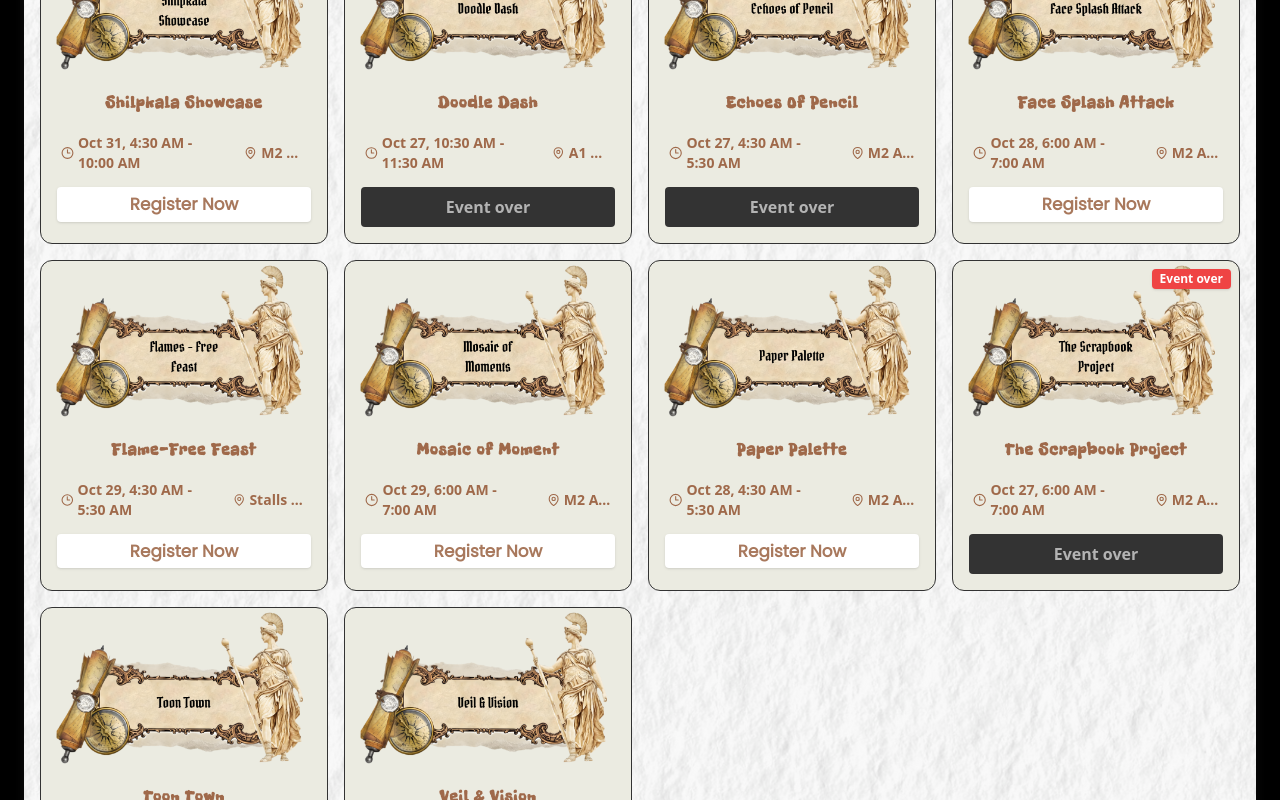
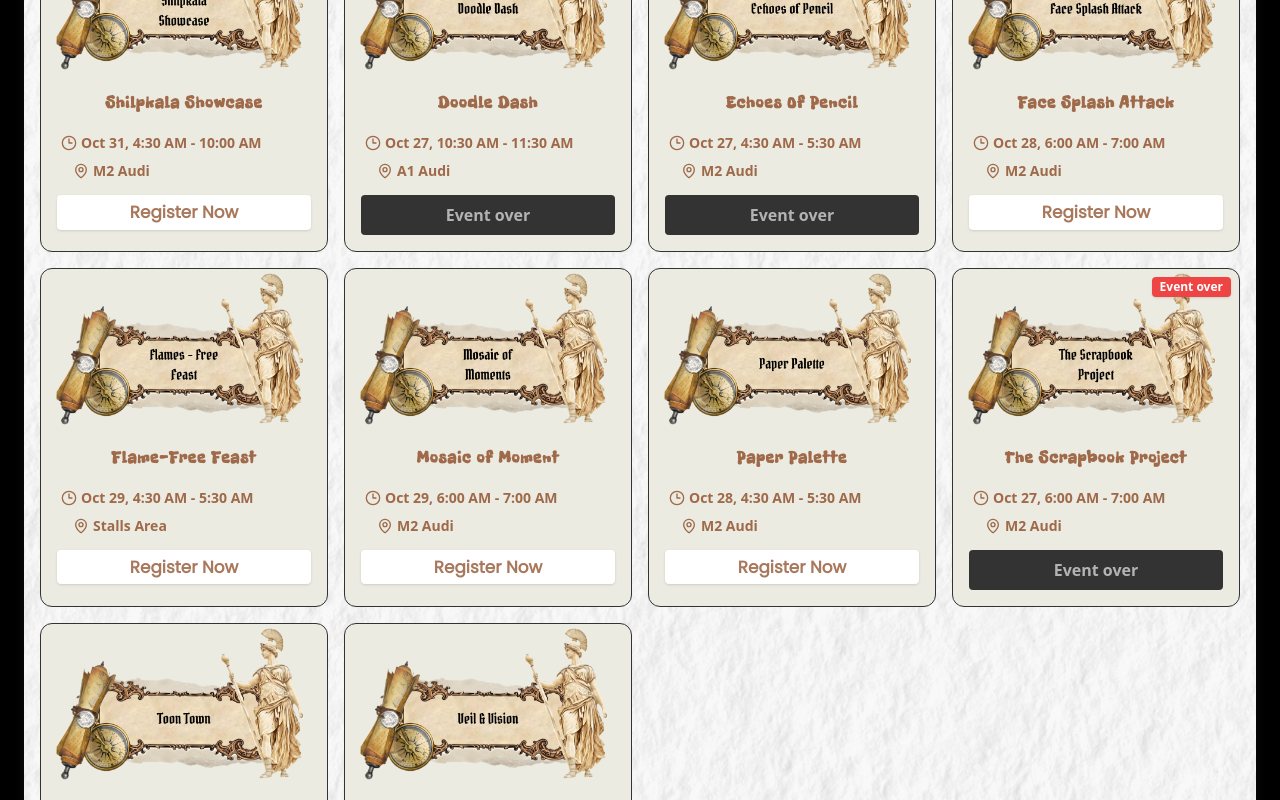
Before and after one commit to chrismat-05/Shilpkala-2025, a React (Vite) app: page / in a window 1280 px wide. Shown: the part 820-1620 px from the top of the page. Built offline with nearby package versions, Linux system fonts and the light colour scheme; a web font is replaced by a local one.

Commit message:
Fix event timings and venue display to prevent truncation on all screen sizes
Co-authored-by: chrismat-05 <130284769+chrismat-05@users.noreply.github.com>

```diff
--- a/src/components/EventCard.tsx
+++ b/src/components/EventCard.tsx
@@ -124,18 +124,18 @@ const EventCard: React.FC<EventCardProps> = ({
           >
             <div
               className={cn(
-                "w-full flex flex-col sm:flex-row items-start sm:items-center text-xs sm:text-sm gap-1 sm:gap-2 px-1 py-0.5 font-semibold text-[#9f694a]",
+                "w-full flex flex-col sm:flex-row sm:flex-wrap items-start sm:items-center text-xs sm:text-sm gap-1 sm:gap-2 px-1 py-0.5 font-semibold text-[#9f694a]",
                 venue ? "sm:justify-between" : "justify-start"
               )}
             >
-              <span className="flex items-center gap-1 text-left">
-                <Clock3 className="w-4 h-4" aria-hidden="true" />
+              <span className="flex items-center gap-1 text-left flex-shrink-0">
+                <Clock3 className="w-4 h-4 flex-shrink-0" aria-hidden="true" />
                 <span>{formatTimeRange(startAt, endAt)}</span>
               </span>
               {venue ? (
-                <span className="flex items-center gap-1 text-left sm:text-right sm:ml-3 truncate w-full sm:w-auto" title={venue}>
-                  <MapPin className="w-4 h-4" aria-hidden="true" />
-                  <span className="truncate">{venue}</span>
+                <span className="flex items-center gap-1 text-left sm:text-right sm:ml-3 w-full sm:w-auto" title={venue}>
+                  <MapPin className="w-4 h-4 flex-shrink-0" aria-hidden="true" />
+                  <span>{venue}</span>
                 </span>
               ) : null}
             </div>
```
